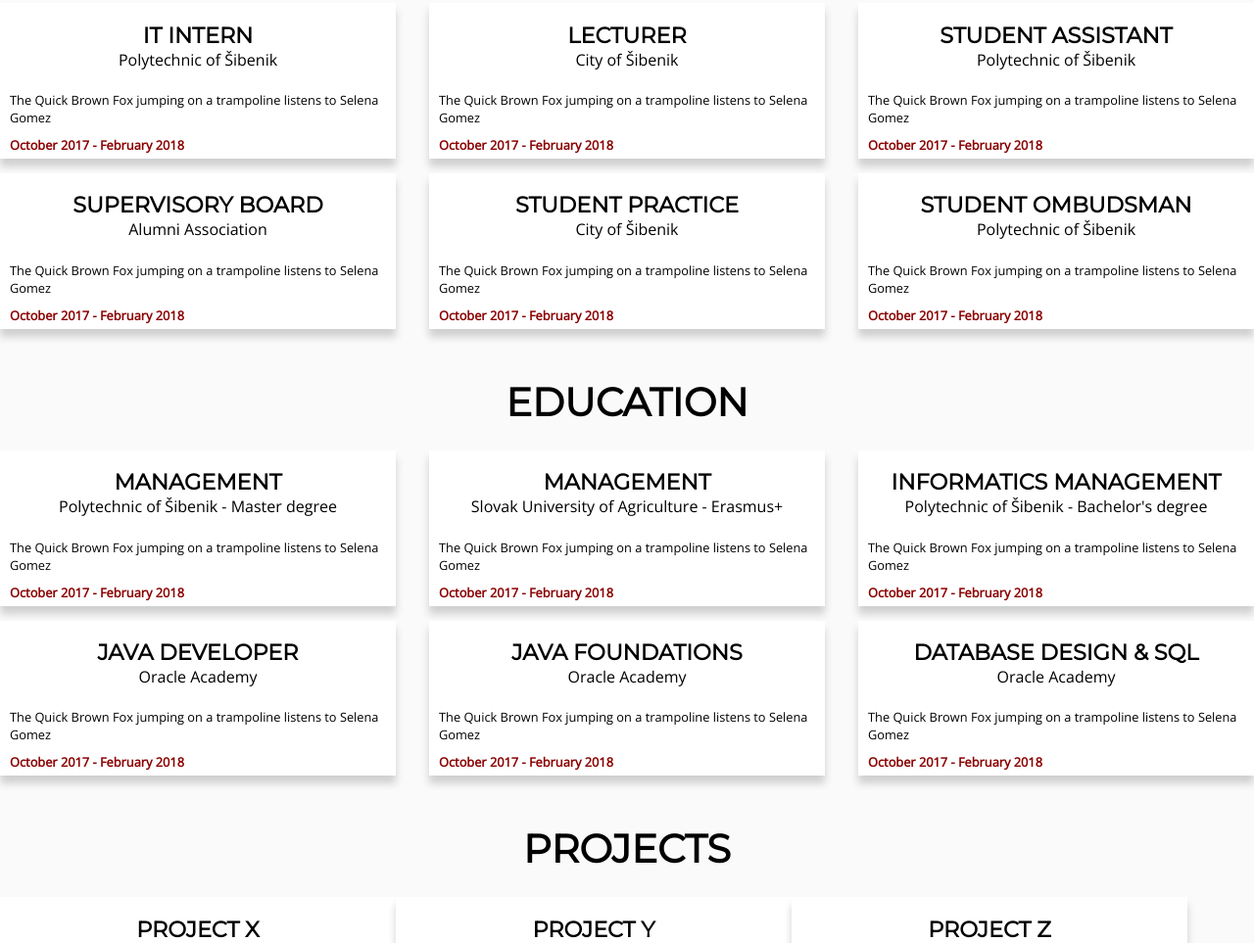
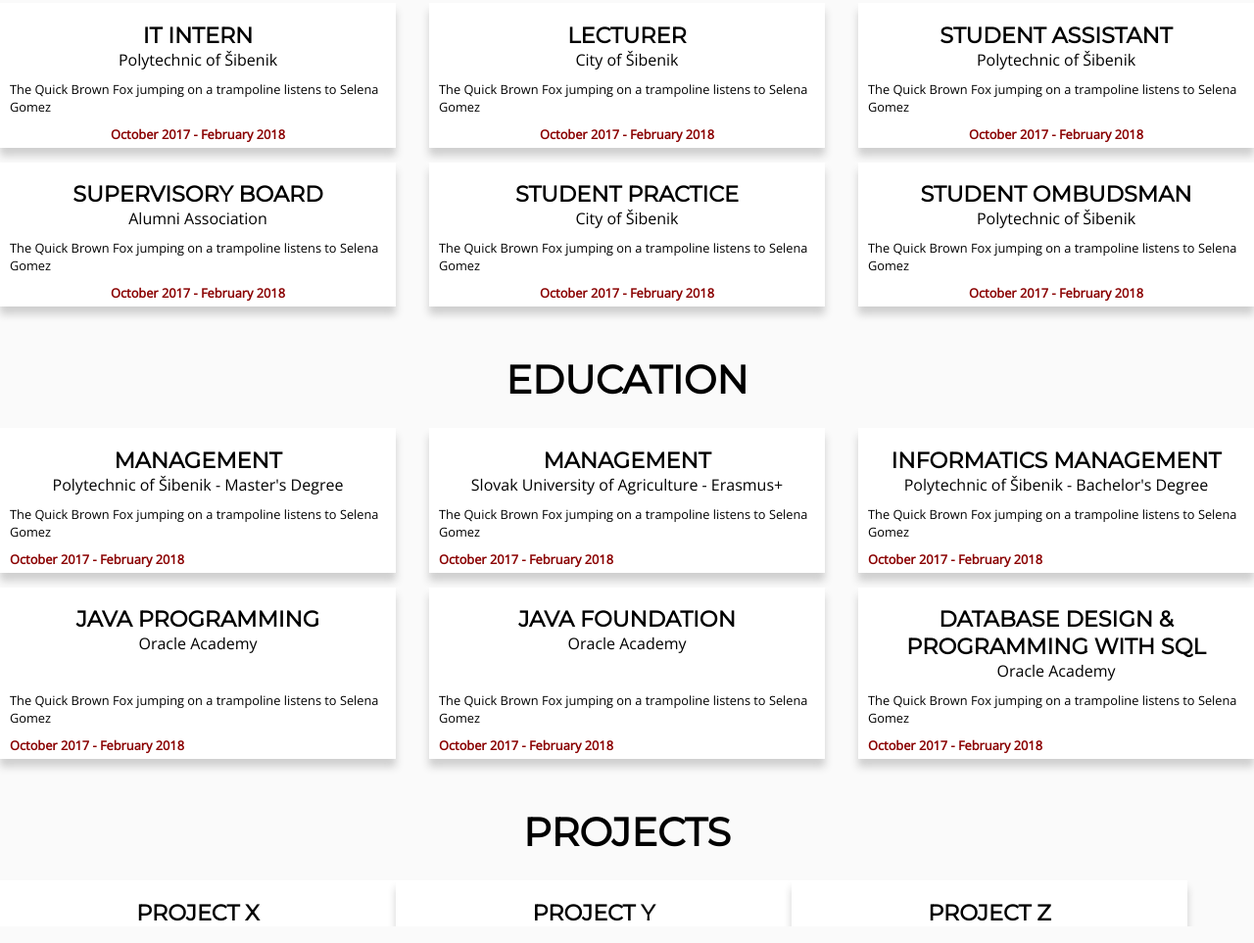
Before and after one commit to ivanbumbak/cv, a plain HTML site: page index.html in a window 1280 px wide. Shown: the part 760-1723 px from the top of the page at 98% size. Drawn offline with nearby package versions, Linux system fonts and the light colour scheme.

Commit message:
Add files via upload

```diff
--- a/index.html
+++ b/index.html
@@ -160,45 +160,75 @@
         <div class="wrapper">
         <!-- Formal education section -->
         <div class="section-third">
+          <div class="job-heading">
             <h2>Management</h2>
-          <h4>Polytechnic of Šibenik - Master degree</h4>
+            <h4>Polytechnic of Šibenik - Master's Degree</h4>
+          </div>
+
+          <div class="desc">
             <p id="job-description">The Quick Brown Fox jumping on a trampoline listens to Selena Gomez</p>
             <p id="job-duration">October 2017 - February 2018</p>
           </div>
+        </div>
 
         <div class="section-third">
+          <div class="job-heading">
             <h2>Management</h2>
             <h4>Slovak University of Agriculture - Erasmus+</h4>
+          </div>
+
+          <div class="desc">
             <p id="job-description">The Quick Brown Fox jumping on a trampoline listens to Selena Gomez</p>
             <p id="job-duration">October 2017 - February 2018</p>
           </div>
+        </div>
 
         <div class="section-third">
+          <div class="job-heading">
             <h2>Informatics Management</h2>
-          <h4>Polytechnic of Šibenik - Bachelor's degree</h4>
+            <h4>Polytechnic of Šibenik - Bachelor's Degree</h4>
+          </div>
+
+          <div class="desc">
             <p id="job-description">The Quick Brown Fox jumping on a trampoline listens to Selena Gomez</p>
             <p id="job-duration">October 2017 - February 2018</p>
           </div>
+        </div>
 
         <div class="section-third">
-          <h2>Java Developer</h2>
+          <div class="job-heading">
+            <h2>Java Programming</h2>
             <h4>Oracle Academy</h4>
+          </div>
+
+          <div class="desc">
             <p id="job-description">The Quick Brown Fox jumping on a trampoline listens to Selena Gomez</p>
             <p id="job-duration">October 2017 - February 2018</p>
           </div>
+        </div>
 
         <div class="section-third">
-          <h2>Java Foundations</h2>
+          <div class="job-heading">
+            <h2>Java Foundation</h2>
             <h4>Oracle Academy</h4>
+          </div>
+
+          <div class="desc">
             <p id="job-description">The Quick Brown Fox jumping on a trampoline listens to Selena Gomez</p>
             <p id="job-duration">October 2017 - February 2018</p>
           </div>
+        </div>
 
         <div class="section-third">
-          <h2>Database design & SQL</h2>
+          <div class="job-heading">
+            <h2>Database design & Programming with SQL</h2>
             <h4>Oracle Academy</h4>
+          </div>
+
+          <div class="desc">
             <p id="job-description">The Quick Brown Fox jumping on a trampoline listens to Selena Gomez</p>
             <p id="job-duration">October 2017 - February 2018</p>
+          </div>
         </div>
         <!--<div class="section-half">
           <h2 id="job-category">Formal</h2>
--- a/style/style.css
+++ b/style/style.css
@@ -194,6 +194,11 @@ ul {
 /* Default section half styling */
 .section-half,
 .section-third {
+  display: flex;
+  flex-direction: column;
+  flex-wrap: nowrap;
+  align-items: center;
+  justify-content: space-between;
   width: 47%;
   box-shadow: 0 8px 8px 0 rgba(37, 37, 37, 0.2);
   background-color: #fff;
@@ -211,6 +216,7 @@ ul {
   font-family: 'Open Sans', sans-serif;
   font-size: 1.60em;
   text-transform: uppercase;
+  text-align: center;
 }
 
 .section-third h2 {
@@ -226,6 +232,7 @@ ul {
   font-weight: 300;
   text-align: center;
   margin-top: 0;
+  margin-bottom: 10px;
 }
 
 .section-half ul {
@@ -262,7 +269,7 @@ ul {
 }
 
 #job-description {
-  margin: 10px 0;
+  margin-bottom: 10px;
 }
 
 /* Default section third styling
@@ -274,9 +281,5 @@ ul {
 } */
 
 .desc {
-  display: flex;
-  flex-direction: column;
-  flex-wrap: nowrap;
-  justify-content: space-between;
-  align-items: flex-start;
+ text-align: left;
 }
```
Lines whose indentation alone changed are shown as unchanged.
